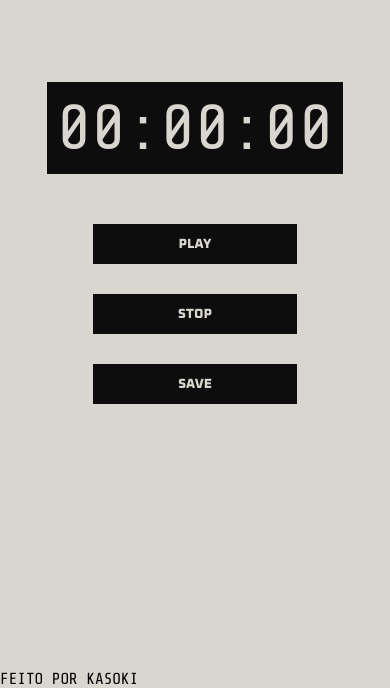
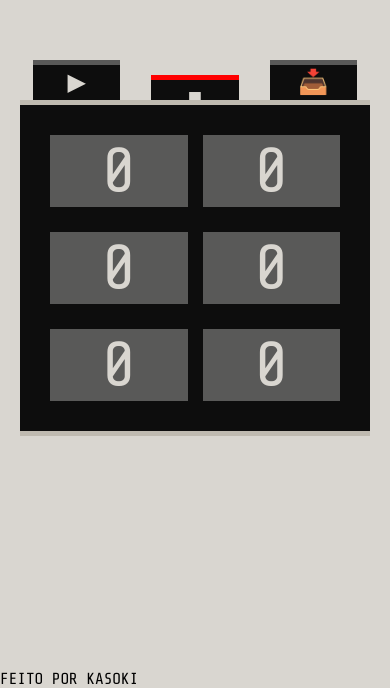
Before and after one commit to alvarogfn/cronometer, a React (Create React App) app: page / in a window 390 px wide. Shown: the part 174-862 px from the top of the page. Built offline with nearby package versions, Linux system fonts and the light colour scheme.

Commit message:
stylesheet: cronometer mobile design

```diff
--- a/src/Buttons.js
+++ b/src/Buttons.js
@@ -30,7 +30,7 @@ const Buttons = ({ timer, setTimer, seconds, setSeconds, appendSave }) => {
               changeTimerState();
             }}
           >
-            {!timer ? "Play" : "Pause"}
+            {!timer ? "▶" : "||"}
           </button>
         </li>
         <li className="controllers__list">
@@ -39,12 +39,12 @@ const Buttons = ({ timer, setTimer, seconds, setSeconds, appendSave }) => {
             onClick={() => resetTimer()}
             disabled={seconds < 1}
           >
-            Stop
+            ■
           </button>
         </li>
         <li className="controllers__list">
           <button className="controllers__button" onClick={() => appendSave()}>
-            Save
+            📥
           </button>
         </li>
       </ul>
--- a/src/Watch.js
+++ b/src/Watch.js
@@ -2,9 +2,22 @@ import React from "react";
 
 const Watch = ({ seconds }) => {
   const timer = new Date(0, 0, 0, 0, 0, seconds);
+  const watcher = [...timer.toLocaleTimeString("pt-BR")];
+  const pointers = watcher.filter((pointer) => {
+    if (pointer !== ":") return true;
+    else return false;
+  });
   return (
     <section className="cronometer__watcher">
-      <div>{timer.toLocaleTimeString("pt-BR")}</div>
+      <ul className="pointers">
+        {pointers.map((item, index) => {
+          return (
+            <li className="pointers__pointer" key={index}>
+              <div className="pointers__number">{item}</div>
+            </li>
+          );
+        })}
+      </ul>
     </section>
   );
 };
--- a/src/scss/style.scss
+++ b/src/scss/style.scss
@@ -29,44 +29,92 @@ ol {
 .cronometer {
   width: 100vw;
   height: 100vh;
-  max-width: 100%;
+  max-width: calc(100% - 40px);
   max-height: 100%;
+
   display: flex;
   flex-flow: column nowrap;
   justify-content: center;
   align-items: center;
-  row-gap: 40px;
+
+  margin: 0 auto;
 
   &__watcher {
     color: #d9d6d0;
-    @media screen and (orientation: portrait) and (max-width: 500px) {
-      font-size: 4rem;
-    }
     background-color: #0d0d0d;
-    padding: 10px;
+    border: 0 solid #BFBAB0;
+    border-top-width: 5px;
+    border-bottom-width: 5px;
+
+    order: 2;
+
+    margin: 0;
+
+    width: 100%;
+    min-width: 250px;
+
+    z-index: 1;
   }
   &__controllers {
-    @media screen and (orientation: portrait) and (max-width: 500px) {
-      width: 80%;
-    }
+    width: 100%;
+    z-index: 1;
+  }
+}
+
+.pointers {
+  column-gap: 15px;
+  row-gap: 25px;
+
+  flex-flow: row wrap-reverse;
+  justify-content: center;
+
+  padding: 30px;
+
+  font-size: 4rem;
+  &__pointer {
+    flex-basis: 40%;
+    flex-shrink: 67px;
+    flex-grow: 1;
+
+    padding: 0 10px;
+
+    background-color: #595958;
+  }
+
+  &__number {
+    text-align: center;
+    width: 100%;
   }
 }
 
 .controllers {
-  padding: 10px;
-  row-gap: 30px;
-  @media screen and (orientation: portrait) and (max-width: 500px) {
-    flex-flow: column nowrap;
-  }
+  justify-content: space-around;
+  column-gap: 5px;
 
   &__list {
+    flex-basis: 25%;
+    min-width: 70px;
   }
 
   &__button {
+    width: 100%;
+    height: 40px;
+
     margin-inline: auto;
-    width: 70%;
-    height: 40px;
+
+    font-size: 1.5rem;
+
     background-color: #0d0d0d;
     color: #d9d6d0;
+    border-top: 5px solid #595958;
+
+    transition: 200ms;
+    &:active {
+      transform: translate(0, 15px);
+    }
+    &:disabled {
+      transform: translate(0, 15px);
+      border-top-color: red;
+    }
   }
 }
```
